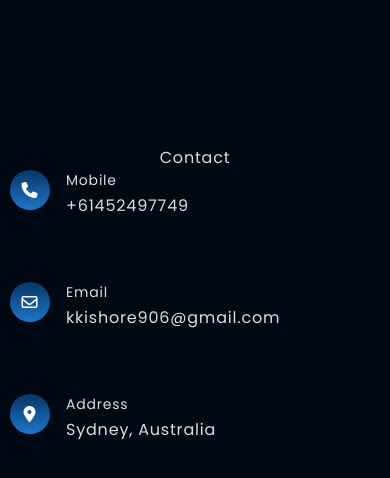
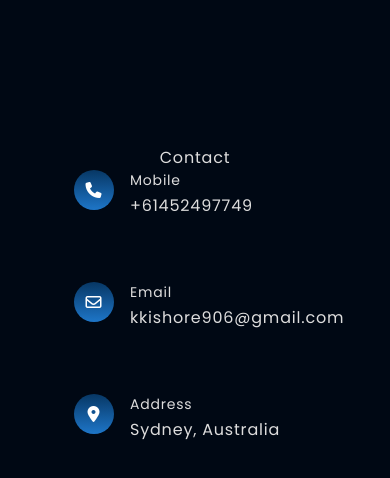
Before and after one commit to kishore906/MyPortfolio, a website: page index.html in a window 390 px wide. Shown: the part 7370-7848 px from the top of the page. Drawn offline with nearby package versions, Linux system fonts and the light colour scheme; files that its build step writes are made by us from their sources; a web font is replaced by a local one.

Commit message:
Contact section updated

```diff
--- a/index.html
+++ b/index.html
@@ -646,7 +646,7 @@
           </div>
 
           <div
-            class="flex flex-wrap justify-start md:justify-center items-center gap-16"
+            class="flex flex-wrap justify-start md:justify-center items-center gap-16 pl-16 md:pl-0"
           >
             <div class="flex items-start gap-4">
               <div
```
